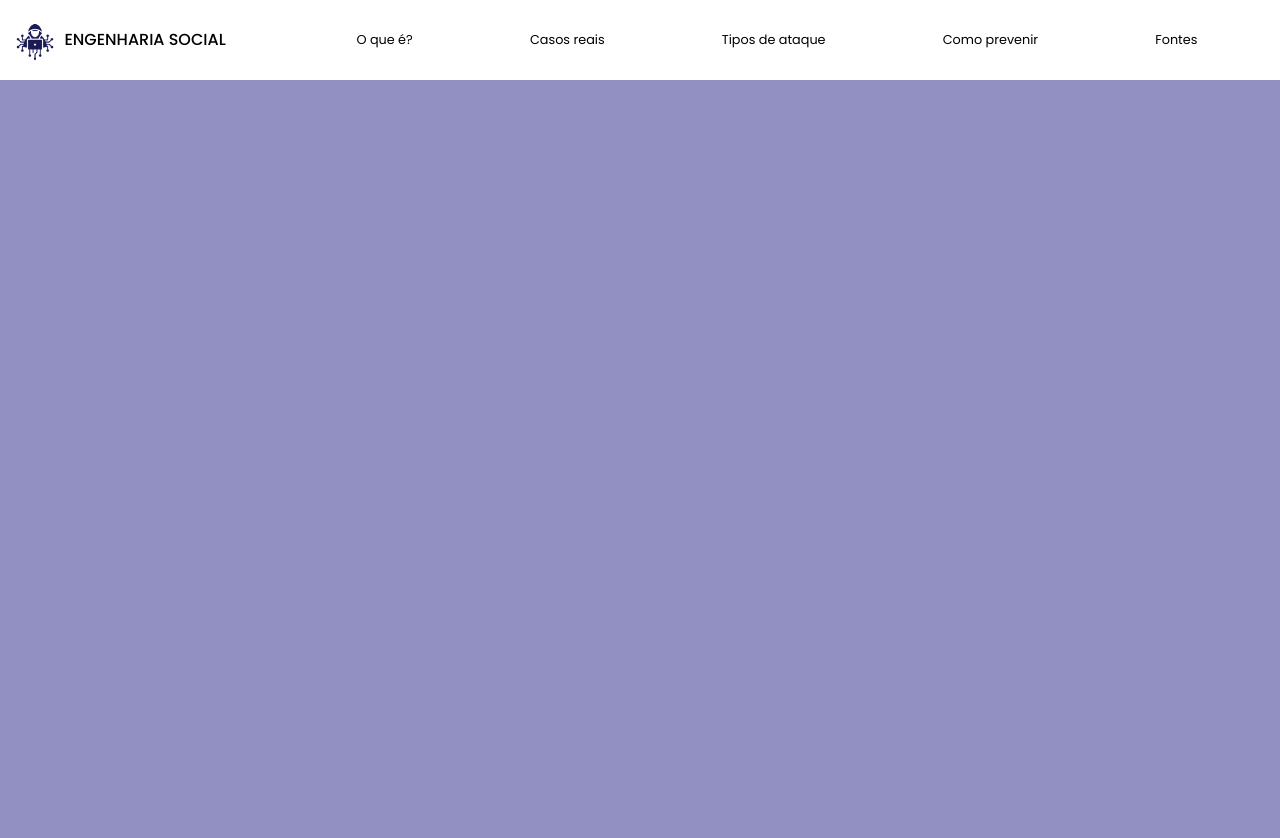
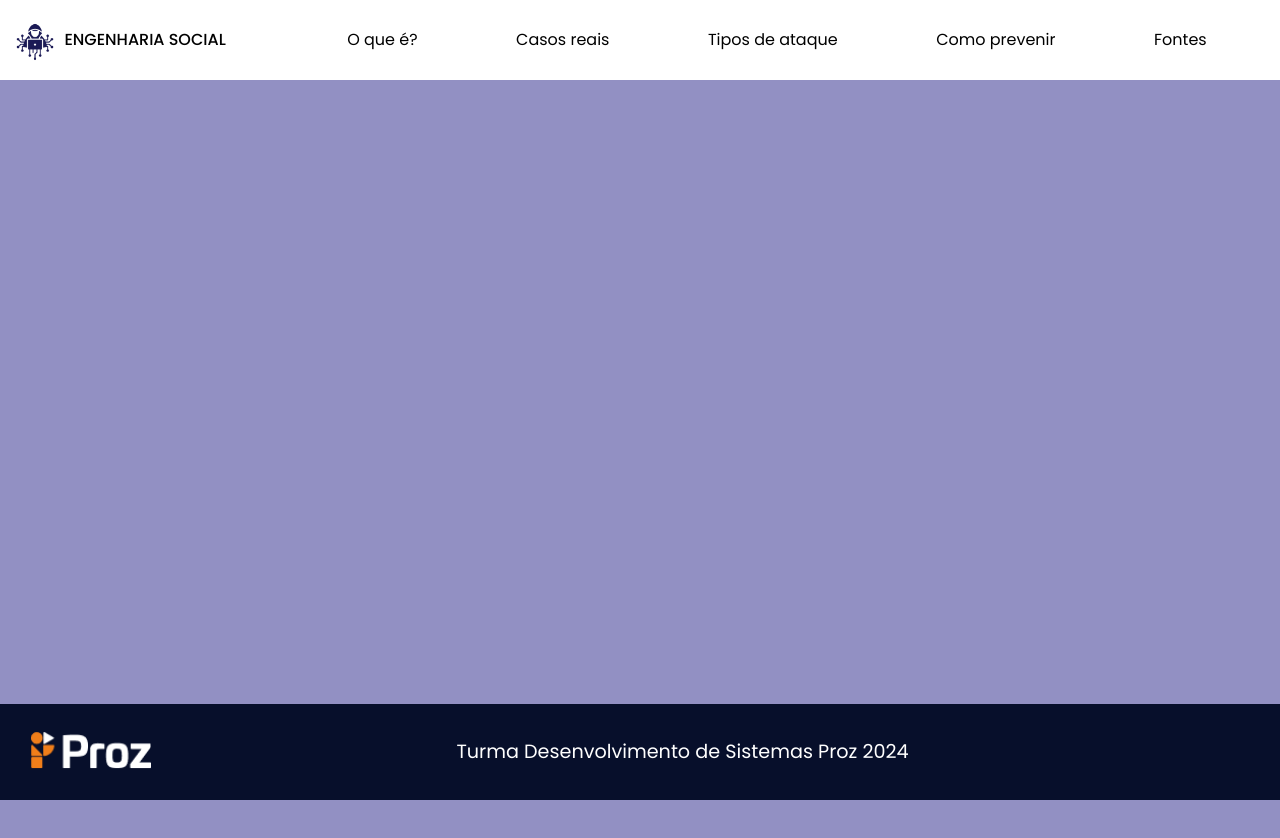
Before and after one commit to trabalhoRedeSocial/conscientizacao_engenharia_social, a plain HTML site: page index.html in a window 1280 px wide. Shown: the top 838 px of the page. After the commit the page ends 800 px from the top, so only its background shows below. Drawn offline with nearby package versions, Linux system fonts and the light colour scheme.

Commit message:
footer responsivo finalizado

```diff
--- a/assets/css/config.css
+++ b/assets/css/config.css
@@ -34,6 +34,5 @@ html,body {
 
 body {
     background-color: var(--lilas);
-    height: 5000px;
     overflow-x: hidden;
 }
--- a/assets/css/footer.css
+++ b/assets/css/footer.css
@@ -3,11 +3,119 @@
 /*
 folha de estilos: footer
 tecnologia usada: flexbox
-responsiva: nao
-status: em progresso
+responsiva: sim
+status: concluido
 data da ultima mudança: 04/07/2024
-ultima mudança realizada:
+ultima mudança realizada: mudança da fonte da classe .autoria na responsividade
 */
 
 
 /* estilização e posicionamento */
+
+.footer {
+    width: 100vw;
+    height: 12vh;
+    background-color: var(--azul-marinho);
+
+    display: flex;
+    flex-flow: row nowrap;
+    justify-content: space-around;
+    justify-content: center;
+    align-items: center;
+
+    gap: 5px;
+    position: absolute;
+    bottom: 0;
+    transition: all 0.3s;
+    transition-timing-function: ease-in-out;
+}
+
+.footer .proz-logo {
+    width: 5em;
+
+    flex: 1 1 auto;
+    margin-left: 3%;
+}
+
+.proz-link {
+    width: 5em;
+    margin-left: 3%;
+    flex: 1 1 auto;
+}
+
+.footer .autoria {
+    display: inline-flex;
+    color: white;
+    font-family: var(--fonte-padrao);
+    text-decoration: none;
+
+    flex: 1 1 auto;
+    text-align: center;
+    text-wrap: wrap;
+    margin-right: 3%;
+}
+
+@media screen and (min-width: 320px) {
+
+    /* dispositivos pequenos*/
+    .proz-logo {
+        transform: scale(1.1);
+    }
+
+    .autoria {
+        font-size: 1em;
+    }
+
+}
+
+@media screen and (min-width: 480px) {
+
+    /*celulares*/
+    .proz-logo {
+        transform: scale(1.2);
+
+    }
+
+    .autoria {
+        font-size: 1.1em;
+    }
+}
+
+@media screen and (min-width: 768px) {
+
+    /*tablets*/
+    .proz-logo {
+        transform: scale(1.3);
+
+    }
+
+    .autoria {
+        font-size: 1.2em;
+    }
+}
+
+@media screen and (min-width: 1024px) {
+
+    /*desktops*/
+    .proz-logo {
+        transform: scale(1.4);
+
+    }
+
+    .autoria {
+        font-size: 1.2em;
+    }
+}
+
+@media screen and (min-width: 1200px) {
+
+    /*pcs e tvs*/
+    .proz-logo {
+        transform: scale(1.5);
+
+    }
+
+    .autoria {
+        font-size: 1.2em;
+    }
+}
--- a/assets/css/navbar.css
+++ b/assets/css/navbar.css
@@ -69,7 +69,7 @@ ultima mudança realizada: estilização das pseudo-classes
 
 }
 .header .atalhos .atalho {
-    font-size: 0.8em;
+    font-size: 1em;
     color: var(--texto-padrao);
     font-family: var(--fonte-padrao);
     text-decoration: none;
--- a/index.html
+++ b/index.html
@@ -14,6 +14,8 @@
     <link rel="stylesheet" href="./assets/css/config.css" importance="high">
     <link rel="stylesheet" href="assets/css/navbar.css">
     <link rel="stylesheet" href="./assets/css/sidebar.css">
+    <link rel="stylesheet" href="./assets/css/footer.css">
+
     <title>Engenharia Social</title>
 </head>
 
@@ -59,7 +61,13 @@
     </aside>
 
 
+    <footer class="footer" id="footer">
+        <a href="https://inscricao.prozeducacao.com.br/" class="proz-link">
+            <img src="./assets/imgs/logo-PROZ.png" alt="" class="proz-logo" id="proz-logo">
+        </a>
 
+        <p class="autoria" id="autoria">Turma Desenvolvimento<wbr> de Sistemas<wbr> Proz 2024</p>
+    </footer>
     <script src="./assets/js/home.js" defer></script>
 </body>
 </html>
```
